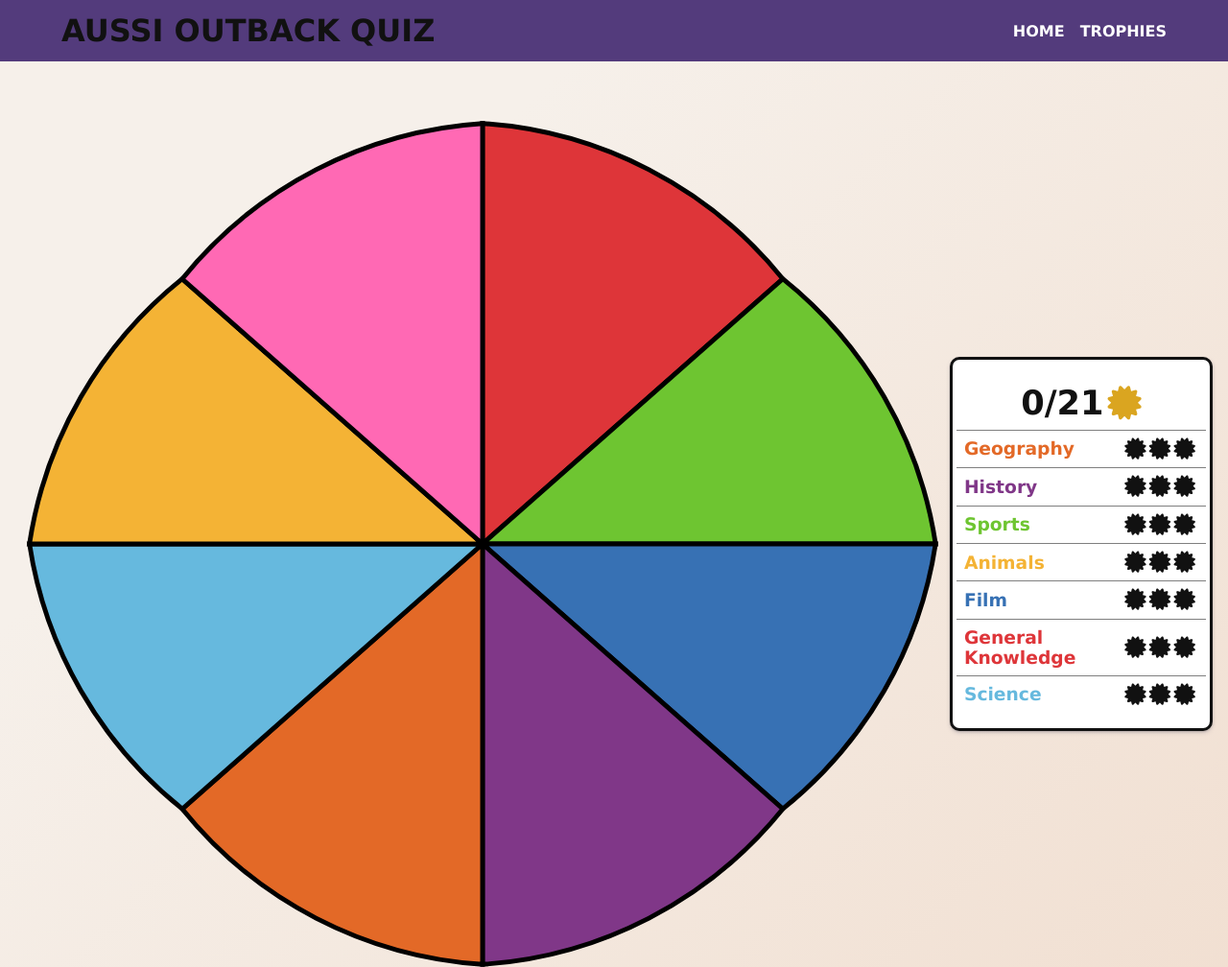
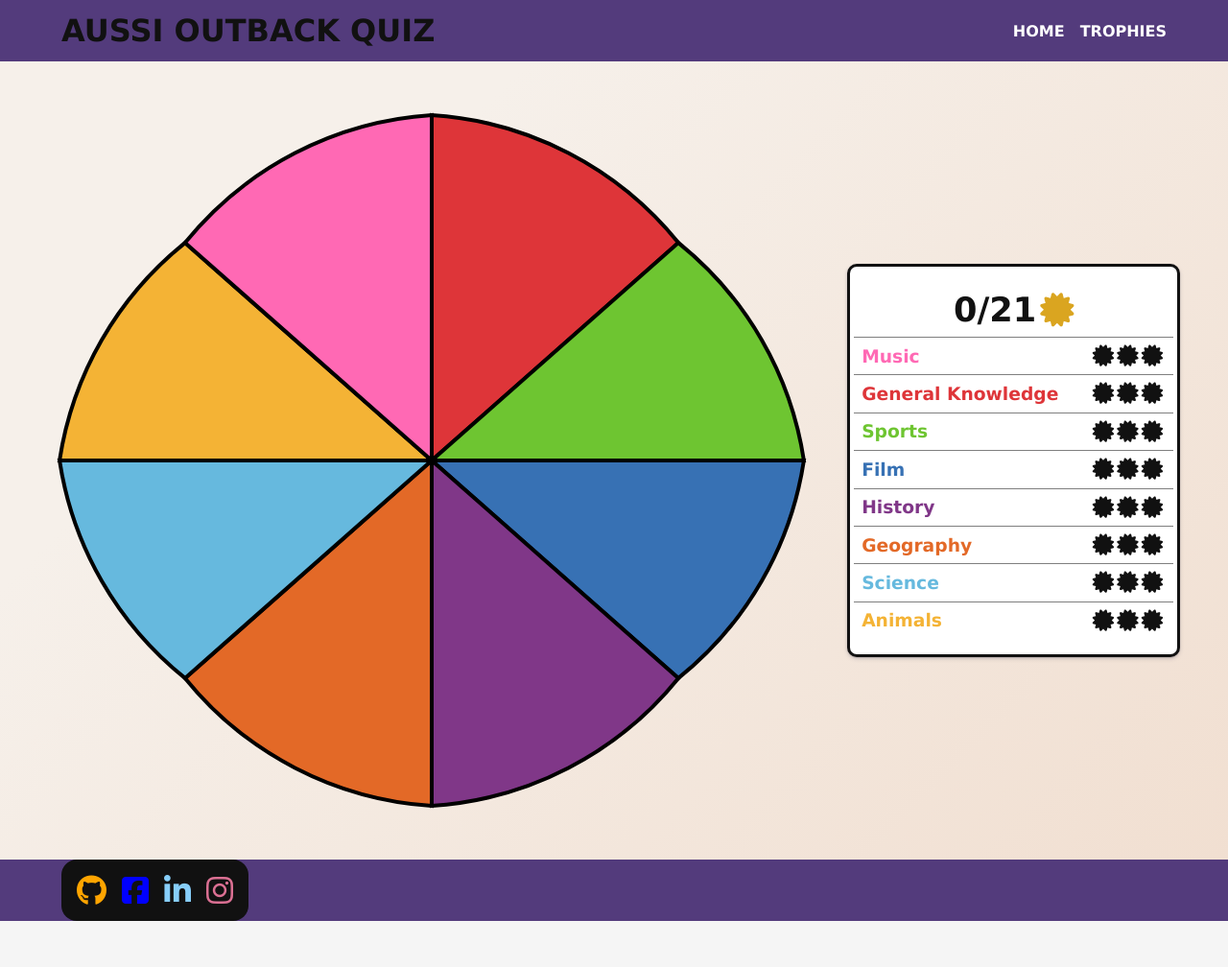
Before and after one commit to DarrachBarneveld/DarrachBarneveld-DarrachBarneveld-DarrachBarneveld-DarrachBarneveld-Project-2-Code-Institute, a plain HTML site: page index.html in a window 1280 px wide. Shown: the top 1008 px of the page at 96% size. After the commit the page ends 960 px from the top, so only its background shows below. Drawn offline with Linux system fonts and the light colour scheme.

Commit message:
added music card to trophy room

```diff
--- a/index.html
+++ b/index.html
@@ -113,8 +113,35 @@
         </div>
         <ul class="state-score-list">
           <li class="state-score">
-            <h3 style="color: var(--orange)">Geography</h3>
-            <div id="geography-score" class="score-badges-container">
+            <h3 style="color: var(--pink)">Music</h3>
+            <div id="science-score" class="score-badges-container">
+              <i class="fa fa-certificate"></i>
+              <i class="fa fa-certificate"></i>
+              <i class="fa fa-certificate"></i>
+            </div>
+          </li>
+
+          <li class="state-score">
+            <h3 style="color: var(--red)">General Knowledge</h3>
+            <div id="general-score" class="score-badges-container">
+              <i class="fa fa-certificate"></i>
+              <i class="fa fa-certificate"></i>
+              <i class="fa fa-certificate"></i>
+            </div>
+          </li>
+
+          <li class="state-score">
+            <h3 style="color: var(--green)">Sports</h3>
+            <div id="sports-score" class="score-badges-container">
+              <i class="fa fa-certificate"></i>
+              <i class="fa fa-certificate"></i>
+              <i class="fa fa-certificate"></i>
+            </div>
+          </li>
+
+          <li class="state-score">
+            <h3 style="color: var(--blue)">Film</h3>
+            <div id="film-score" class="score-badges-container">
               <i class="fa fa-certificate"></i>
               <i class="fa fa-certificate"></i>
               <i class="fa fa-certificate"></i>
@@ -131,8 +158,17 @@
           </li>
 
           <li class="state-score">
-            <h3 style="color: var(--green)">Sports</h3>
-            <div id="sports-score" class="score-badges-container">
+            <h3 style="color: var(--orange)">Geography</h3>
+            <div id="geography-score" class="score-badges-container">
+              <i class="fa fa-certificate"></i>
+              <i class="fa fa-certificate"></i>
+              <i class="fa fa-certificate"></i>
+            </div>
+          </li>
+
+          <li class="state-score">
+            <h3 style="color: var(--sky)">Science</h3>
+            <div id="science-score" class="score-badges-container">
               <i class="fa fa-certificate"></i>
               <i class="fa fa-certificate"></i>
               <i class="fa fa-certificate"></i>
@@ -142,33 +178,6 @@
           <li class="state-score">
             <h3 style="color: var(--yellow)">Animals</h3>
             <div id="animals-score" class="score-badges-container">
-              <i class="fa fa-certificate"></i>
-              <i class="fa fa-certificate"></i>
-              <i class="fa fa-certificate"></i>
-            </div>
-          </li>
-
-          <li class="state-score">
-            <h3 style="color: var(--blue)">Film</h3>
-            <div id="film-score" class="score-badges-container">
-              <i class="fa fa-certificate"></i>
-              <i class="fa fa-certificate"></i>
-              <i class="fa fa-certificate"></i>
-            </div>
-          </li>
-
-          <li class="state-score">
-            <h3 style="color: var(--red)">General Knowledge</h3>
-            <div id="general-score" class="score-badges-container">
-              <i class="fa fa-certificate"></i>
-              <i class="fa fa-certificate"></i>
-              <i class="fa fa-certificate"></i>
-            </div>
-          </li>
-
-          <li class="state-score">
-            <h3 style="color: var(--sky)">Science</h3>
-            <div id="science-score" class="score-badges-container">
               <i class="fa fa-certificate"></i>
               <i class="fa fa-certificate"></i>
               <i class="fa fa-certificate"></i>
--- a/styles.css
+++ b/styles.css
@@ -128,7 +128,7 @@ body {
   align-items: center;
   width: 100%;
   height: 100%;
-  max-width: 1000px;
+  max-width: 800px;
 }
 
 .score-box {
@@ -413,6 +413,12 @@ body {
   background-image: linear-gradient(315deg, var(--sky) 0%, #aedfee 74%);
 }
 
+.badge-box:nth-child(8) {
+  border: 5px solid var(--pink);
+  background-color: var(--pink);
+  background-image: linear-gradient(315deg, var(--pink) 0%, #e58c8a 74%);
+}
+
 .badge-box {
   display: flex;
   flex-direction: column;
```
Also changed, not shown: trophies.html (+12 -0 lines).
